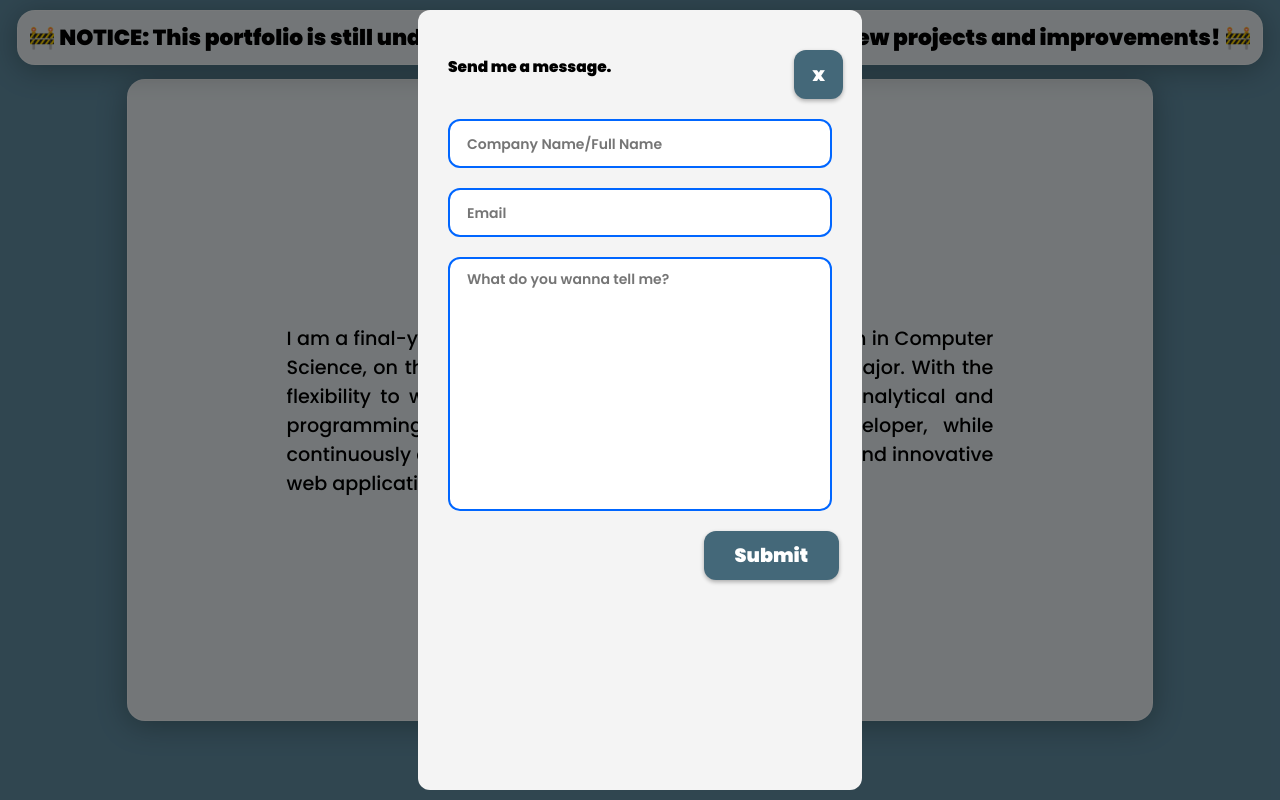
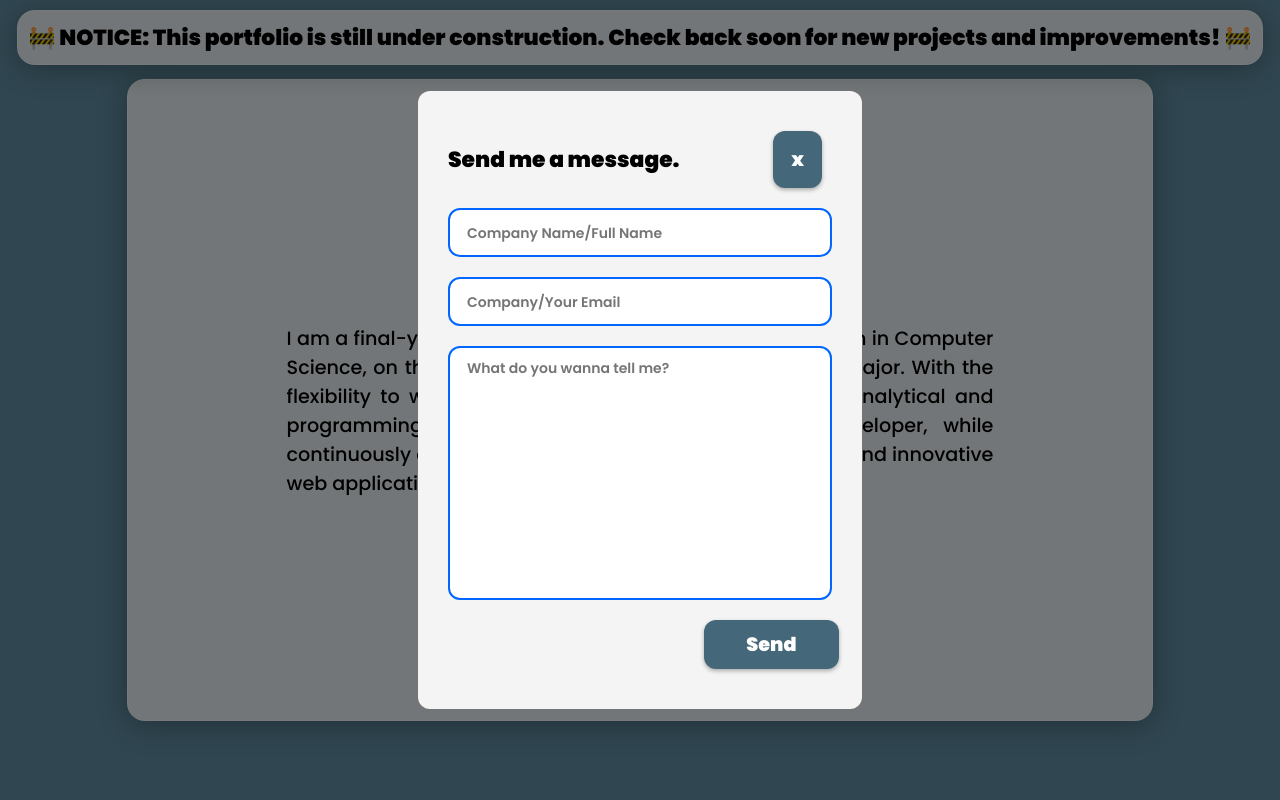
Before and after one commit to davidetuazon/portfolio-frontend, a React (Create React App) app: page /home in a window 1280 px wide. Both pictures are taken after a click on the element "Email me". Built offline with nearby package versions, Linux system fonts and the light colour scheme; no server answers.

Commit message:
add prompts for contact requests status

```diff
--- a/src/components/EmailModal.tsx
+++ b/src/components/EmailModal.tsx
@@ -8,6 +8,7 @@ import { mustNotBeEmptyOrSpace, mustBeValidEmail } from "../utils/validators";
 import { useForm, SubmitHandler } from 'react-hook-form';
 import { useMediaQuery } from 'react-responsive';
 import { throttle } from 'lodash';
+import MessagePrompt from "./commons/MessagePrompt";
 
 interface Props {
     isOpen: boolean;
@@ -20,12 +21,15 @@ type Inputs = {
     message: string
 }
 
+type StatusType = 'idle' | 'loading' | 'success' | 'error';
+
 export default function EmailModal({ isOpen, onClose}: Props) {
     const isBigScreen = useMediaQuery({ minWidth: 768 });
-    const [status, setStatus] = useState<string | null>(null);
+    const [status, setStatus] = useState<StatusType>('idle');
     const { register, handleSubmit, reset, formState: { errors } } = useForm<Inputs>();
 
     const handleClose = () => {
+        setStatus('idle');
         reset();
         onClose();
     }
@@ -33,37 +37,42 @@ export default function EmailModal({ isOpen, onClose}: Props) {
     const onSubmit: SubmitHandler<Inputs> = useCallback(
         throttle(async (data) => {
             console.log("form data: ", data);
+            setStatus('loading');
 
             try {
-            const payload = {
-                name: data.name,
-                email: data.email,
-                message: data.message
-            };
+                const payload = {
+                    name: data.name,
+                    email: data.email,
+                    message: data.message
+                };
 
-            await contactForm(payload);
-            reset();
-            onClose();
-
+                const res = await contactForm(payload);
+                if (res.success) {
+                    setStatus('success');
+                } else {
+                    setStatus('error');
+                }
             } catch (e: any) {
-            setStatus("Failed to send message");
+                console.error({ message: "Failed to send message"}, e);
+                setStatus('error');
             throw e;
             }
+
         }, 2000, { trailing: true }),
-        [reset, onClose]
-    );
+    [setStatus]);
 
     if (!isOpen) return null;
 
     return (
-        <div style={styles.overlay}>
-            <div style={Object.assign({}, styles.modal, !isBigScreen && styles.smallscreenModal)}>
+        <div style={styles.overlay} onClick={() => status !== 'loading' ? handleClose() : null}>
+            {status === 'idle' && (
+            <div style={Object.assign({}, styles.modal, !isBigScreen && styles.smallscreenModal)} onClick={(e) => e.stopPropagation()}>
                 <div style={styles.header}>
-                    <Text variant="heading" style={{fontSize: isBigScreen? '1.2vw' : '4.5vw'}}>
+                    <Text variant="heading" style={{fontSize: isBigScreen? '1.7vw' : '4.5vw'}}>
                     Send me a message.
                 </Text>
                 <Button title="x" onButtonPress={handleClose}
-                    style={{...styles.button, left: isBigScreen ? '45%' : '17%' }}
+                    style={styles.button}
                 />
                 </div>
                 <TextInput
@@ -79,7 +88,7 @@ export default function EmailModal({ isOpen, onClose}: Props) {
                 />
                 <TextInput
                     textProps={{
-                        placeholder: 'Email',
+                        placeholder: 'Company/Your Email',
                         ...register("email", {
                             validate: {
                                 mustNotBeEmptyOrSpace,
@@ -100,10 +109,19 @@ export default function EmailModal({ isOpen, onClose}: Props) {
                     }}
                     error={errors.message?.message}
                 />
-                <Button title="Submit" onButtonPress={handleSubmit(onSubmit)} style={{...styles.submit, left: isBigScreen ? '64%' : '60%'}} />
+                <Button
+                    title='Send'
+                    onButtonPress={handleSubmit(onSubmit)}
+                    disabled={status !== 'idle'}
+                    style={{...styles.submit, left: isBigScreen ? '64%' : '60%'}}
+                 />
+            </div>
+            )}
 
-                {/* {status && <p>{status}</p>} */}
-            </div>
+            {status !== 'idle' && (
+                <MessagePrompt Status={status} SetStatus={setStatus} />
+            )}
+
         </div>
     );
 }
@@ -119,7 +137,7 @@ const styles: {[key: string]: React.CSSProperties} = {
         backgroundColor: 'rgba(0,0,0,0.5)',
         display: 'flex',
         flexDirection: 'column',
-        justifyContent: 'flex-start',
+        justifyContent: 'center',
         alignItems: 'center',
         overflowY: 'hidden',
     },
@@ -128,11 +146,10 @@ const styles: {[key: string]: React.CSSProperties} = {
         display: 'flex',
         flexDirection: 'column',
         backgroundColor: '#f4f4f4',
-        margin: 10,
+        // margin: 10,
         padding: 30,
         borderRadius: '12px',
         width: '30%',
-        height: '90%',
         position: 'relative' as const,
         overflowY: 'auto',
     },
@@ -144,7 +161,6 @@ const styles: {[key: string]: React.CSSProperties} = {
         borderRadius: '10px',
         width: '70%',
         maxWidth: '70%',
-        height: '89%',
         position: 'relative' as const,
     },
     button: {
@@ -159,6 +175,7 @@ const styles: {[key: string]: React.CSSProperties} = {
         // border: '1px solid red',
         display: 'flex',
         flexDirection: 'row',
+        justifyContent: 'space-between',
     },
     submit: {
          width: '30%',
--- /dev/null
+++ b/src/components/commons/MessagePrompt.tsx
@@ -0,0 +1,80 @@
+import React, { SetStateAction } from "react";
+import Text from "./Text";
+
+type StatusType = 'idle' | 'loading' | 'success' | 'error';
+
+type Props = {
+    Status: string,
+    SetStatus: React.Dispatch<SetStateAction<StatusType>>,
+}
+
+export default function MessagePrompt(props: Props) {
+    const getMessage = (status: string) => {
+        switch (status) {
+            case 'loading':
+                return "Sending your message... 🚀 Hang tight!";
+            case 'success':
+                return "Thank you for messaging me. I'll get back to you shortly. 😊";
+            case 'error':
+                return "Oops! Something wen't wrong. Please try again.";
+        }
+    }
+
+    return (
+        <>
+            <div style={styles.modal}>
+                <Text variant="heading">
+                    {getMessage(props.Status)}
+                </Text>
+            </div>
+        </>
+    );
+}
+
+const styles: {[key: string]: React.CSSProperties} = {
+    modal: {
+        // border: '1px solid red',
+        display: 'flex',
+        flexDirection: 'column',
+        backgroundColor: '#f4f4f4',
+        // margin: 10,
+        padding: 30,
+        borderRadius: '12px',
+        width: '30%',
+        position: 'relative' as const,
+        overflowY: 'auto',
+    },
+    smallscreenModal: {
+        // border: '1px solid red',
+        display: 'flex',
+        flexDirection: 'column',
+        backgroundColor: '#f4f4f4',
+        borderRadius: '10px',
+        width: '70%',
+        maxWidth: '70%',
+        height: '89%',
+        position: 'relative' as const,
+    },
+    button: {
+        width: '7.5%',
+        padding: 10,
+        borderRadius: 12,
+        alignContent: 'center',
+        position: 'relative',
+        // left: '45%',
+    },
+    header: {
+        // border: '1px solid red',
+        display: 'flex',
+        flexDirection: 'row',
+        justifyContent: 'space-between',
+    },
+    submit: {
+         width: '30%',
+        padding: 10,
+        borderRadius: 12,
+        alignContent: 'center',
+        position: 'relative',
+        // left: '64%'
+    }
+};
```
